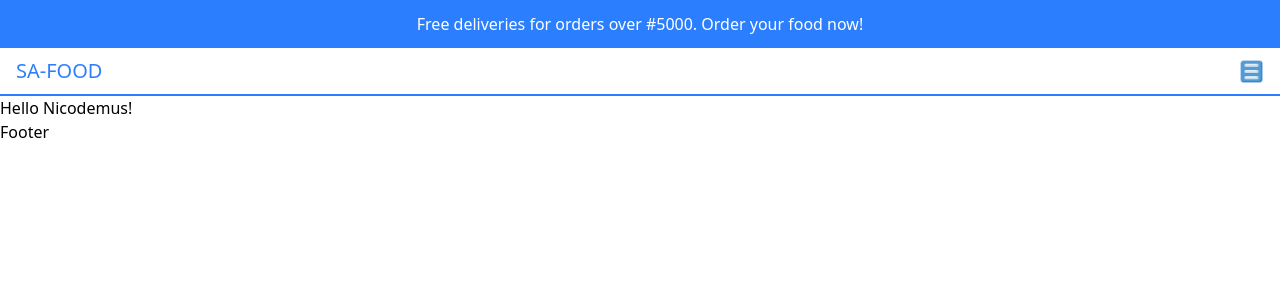
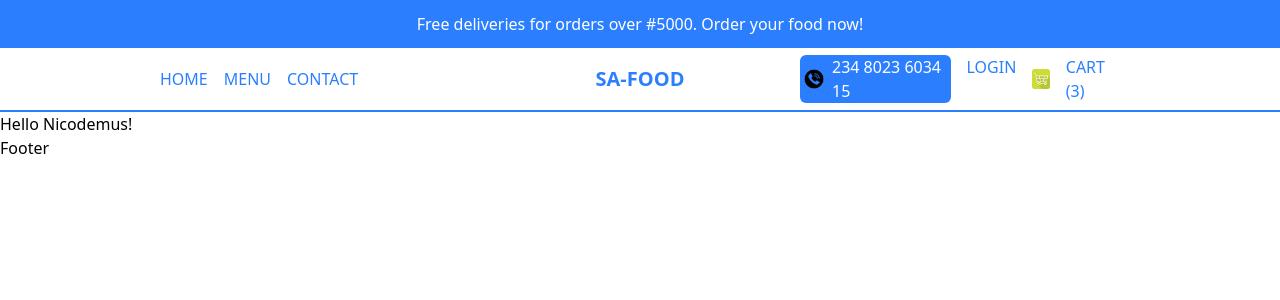
Before and after one commit to Nick-Salifu/sa-restaurants, a Next.js app: page / in a window 1280 px wide. Shown: the top 300 px of the page. Built offline with nearby package versions, Linux system fonts and the light colour scheme.

Commit message:
rounding up with the navbar

```diff
--- a/components/CartIcon.jsx
+++ b/components/CartIcon.jsx
@@ -5,7 +5,7 @@ import React from 'react'
 const CartIcon = () => {
   return (
       <Link href="/cart" className='flex items-center gap-4'>
-          <div className='relative h-6 w-6'>
+          <div className='relative h-5 w-5'>
               <Image src="/images/carticon.png" alt='cart icon' fill />
           </div>
           <span>Cart (3)</span>
--- a/components/Navbar.jsx
+++ b/components/Navbar.jsx
@@ -1,18 +1,40 @@
 import Link from 'next/link'
 import React from 'react'
 import Menu from './Menu'
+import CartIcon from './CartIcon';
+import Image from 'next/image';
 
 const Navbar = () => {
+  const user = false;
+
   return (
-    <nav className='h-12 text-blue-500 p-4 flex items-center justify-between border-b-2 border-b-blue-500 uppercase'>
+    <nav className='h-12 text-blue-500 p-4 flex items-center justify-between border-b-2 border-b-blue-500 uppercase md:h-16 lg:px-20 xl:px-40'>
+      {/* Left links */}
+      <div className='hidden md:flex gap-4 flex-1'>
+        <Link href="/">Home</Link>
+        <Link href="/menu">Menu</Link>
+        <Link href="/">Contact</Link>
+      </div>
       {/* Logo */}
-      <div className='text-xl'>
+      <div className='text-xl md:font-bold flex-1 md:text-center'>
         <Link href="/">SA-Food</Link>
       </div>
 
       {/* Mobile menu */}
-      <div>
+      <div className='md:hidden'>
         <Menu />
+      </div>
+
+      {/* Right links */}
+      <div className='hidden md:flex gap-4 flex-1 justify-end'>
+        <div className='md:absolute top-3 right-2 lg:static flex items-center gap-2 bg-blue-500 text-white rounded-md px-1'>
+          <Image src="/images/phone.png" alt='phone icon' width={20} height={20} />
+          <span>234 8023 6034 15</span>
+        </div>
+        {!user ? <Link href="/">Login</Link> :
+          <Link href="/order">Order</Link>
+        }
+        <CartIcon />
       </div>
     </nav>
   )
```
Also changed, not shown: public/images/phone.png (added).
